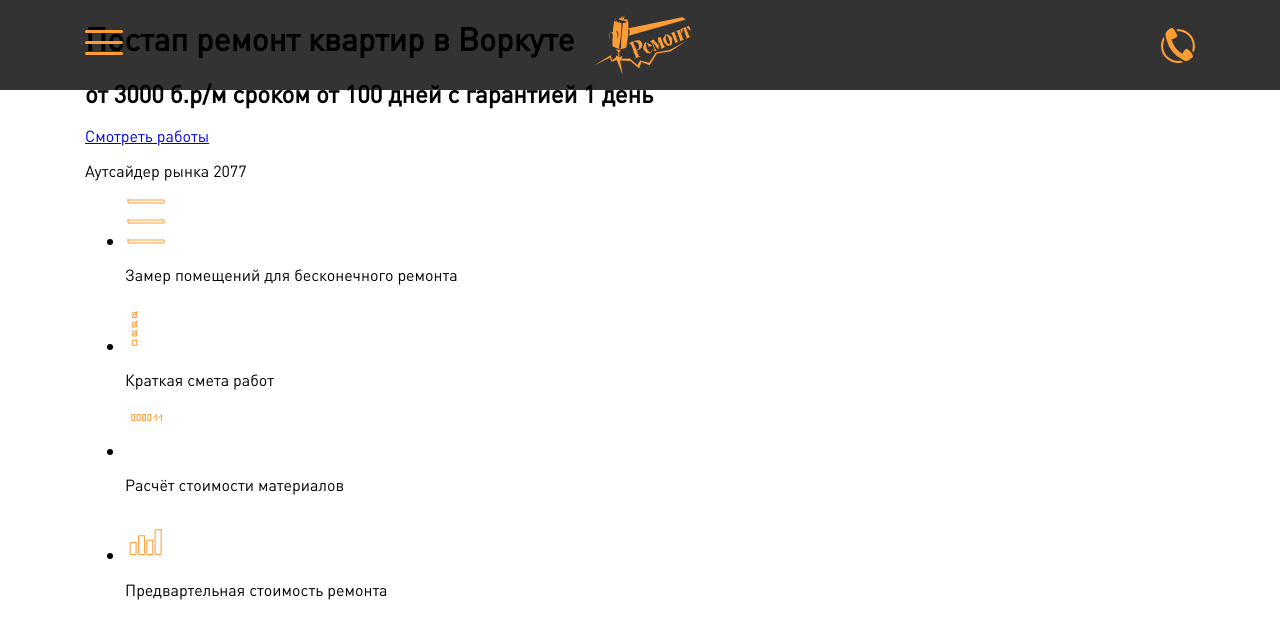
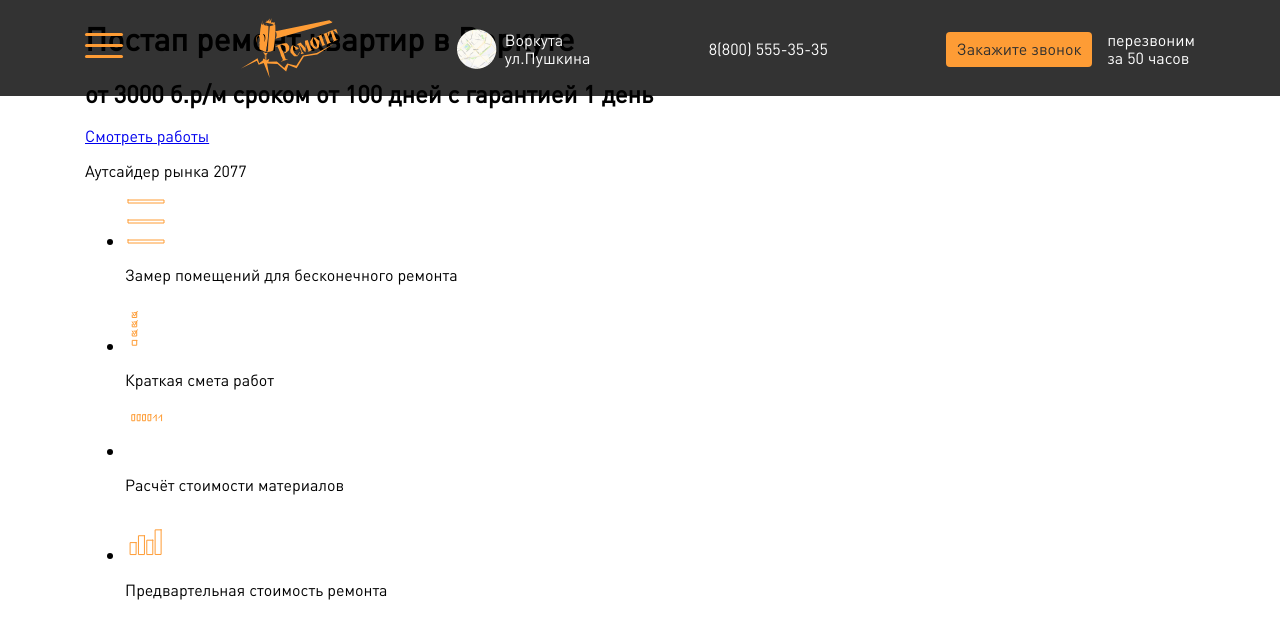
Before and after one commit to bgicode/remont, a website: page app/index.html in a window 1280 px wide. Drawn offline with Linux system fonts and the light colour scheme; files whose address does not match are found by name.

Commit message:
finished fixed

```diff
--- a/app/index.html
+++ b/app/index.html
@@ -19,11 +19,17 @@
             <div class="fixed_repair">
                 <img src="images/repair.svg" alt="Логотип">
             </div>
+            <div class="fixed_map">
+                <p>Воркута <br> ул.Пушкина</p>
+            </div>
             <div class="fixed_phone">
                 <a href="tel:88005553535">
                     <img src="images/phone.svg" alt="Телефон">
+                    <span>8(800) 555-35-35</span>
                 </a>
             </div>
+            <button class="fixed_btn">Закажите звонок</button>
+            <p class="fixed_callback">перезвоним <br> за 50 часов</p>
             </div>
         </div>
         <header class="header">
--- a/app/scss/_mixins.scss
+++ b/app/scss/_mixins.scss
@@ -51,3 +51,26 @@
   @mixin dynamicText($minSizePercent, $maxSize, $minSize, $minWidthPx, $maxWidth, $minWidth) {
     font-size: calc(#{$minSizePercent} + (#{$maxSize} - #{$minSize}) * (100vw - #{$minWidthPx}) / (#{$maxWidth} - #{$minWidth}));
   }
+
+  @mixin btn() {
+    width: 100%;
+    background-color: $primary;
+    font-size: px-to-rem(14px);
+    line-height: px-to-rem(18px);
+    text-align: center;
+    color: #2F2F2F;
+    border-radius: 4px;
+    border: none;
+    display: block;
+    padding-top: 8px;
+    padding-bottom: 8px;
+    text-decoration: none;
+    transition-property: background-color;
+    transition-duration: 500ms;
+    @content;
+
+    &:hover {
+      background-color: $primery-hover;
+    }
+
+  }
--- a/app/scss/_variables.scss
+++ b/app/scss/_variables.scss
@@ -2,6 +2,7 @@ $white: #fff;
 $black: #000;
 
 $primary: #FE9C35;
+$primery-hover: #FCC184;
 $boldFont: 'DINPro-Bold';
 $blackFont: 'DINPro-Black';
 $font: 'DINPro';
--- a/app/scss/blocks/_fixed.scss
+++ b/app/scss/blocks/_fixed.scss
@@ -25,7 +25,7 @@
     flex-basis: 38px;
     flex-shrink: 0;
     cursor: pointer;
-    //margin-right: 11.3%;
+
 
     span{
       display: block;
@@ -42,3 +42,83 @@
    margin: auto;
 
 }
+
+.fixed_map {
+  padding-left: 48px;
+  background-image: url("../images/map.png") ;
+  background-repeat: no-repeat;
+  background-position: left center;
+  //padding: 24px 0 24px 48px;
+  display: none;
+  margin: auto;
+  margin-left: 0px;
+}
+
+.fixed_phone {
+ // margin: auto;
+  a {
+    display: block;
+    text-decoration: none;
+  }
+  img {
+    display: block;
+  }
+  span {
+    display: none;
+    font-size: px-to-rem(22px);
+    line-height: px-to-rem(28px);
+    color: $white
+  }
+}
+
+.fixed_btn {
+  @include btn {
+    display: none;
+    margin: auto;
+    margin-right: 0px;
+    max-width: 146px;
+  }
+}
+
+.fixed_callback {
+  display: none;
+  font-size: px-to-rem(14px);
+  line-height: px-to-rem(18px);
+  margin-left: 15px;
+  margin-right: 0px;
+
+}
+
+@media (min-width: 480px) {
+
+  .fixed_map {
+    display: block;
+  }
+
+}
+
+@media (min-width: 680px) {
+
+  .fixed_phone {
+
+    img {
+      display: none;
+    }
+
+    span {
+      display: block;
+    }
+  }
+}
+
+@media (min-width: 880px) {
+  .fixed_btn {
+    display: block;
+  }
+}
+
+@media (min-width: 1024px) {
+  .fixed_callback {
+    display: block;
+  }
+}
```
Also changed, not shown: app/css/style.min.css.
